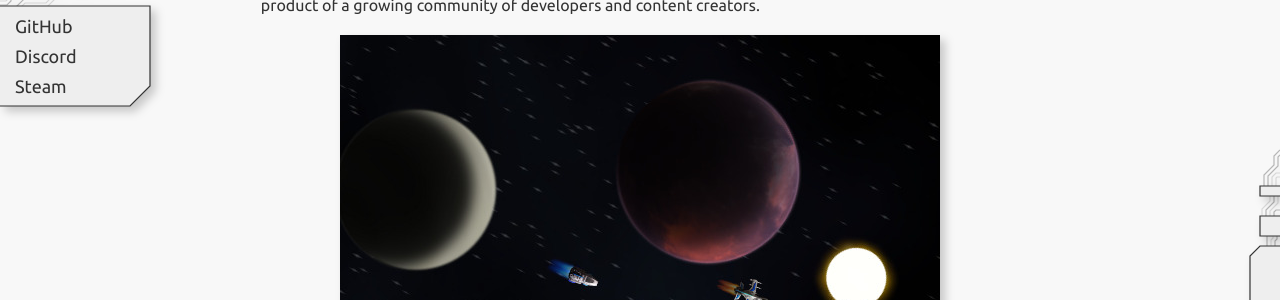
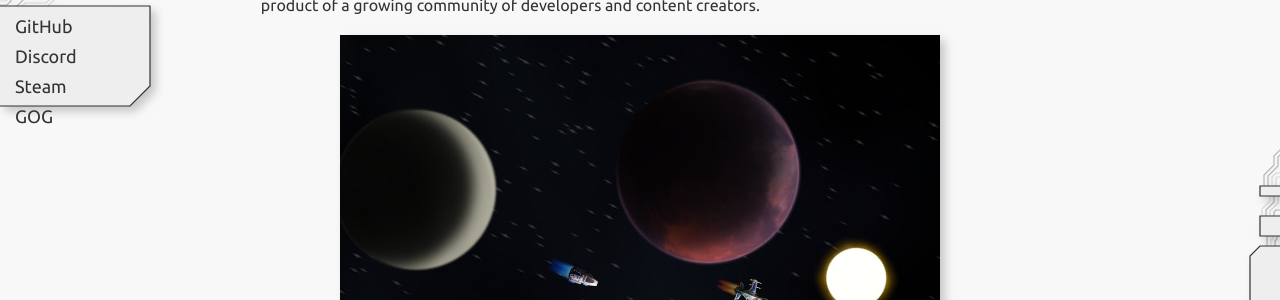
Before and after one commit to endless-sky/endless-sky.github.io, a Jekyll site: the page built from index.html, in a window 1280 px wide. Shown: the part 374-674 px from the top of the page. Built offline with Jekyll 4.4.1, drawn with Linux system fonts in a browser that asks for light colours.

Commit message:
Update default.html

```diff
--- a/_layouts/default.html
+++ b/_layouts/default.html
@@ -133,6 +133,7 @@
 	<a href="https://github.com/endless-sky/endless-sky">GitHub</a><br />
 	<a href="https://discord.gg/ZeuASSx">Discord</a><br />
 	<a href="https://store.steampowered.com/app/404410/Endless_Sky/">Steam</a><br />
+	<a href="https://www.gog.com/en/game/endless_sky">GOG</a><br />
 </div>
 
 <div class="doodad">
```
